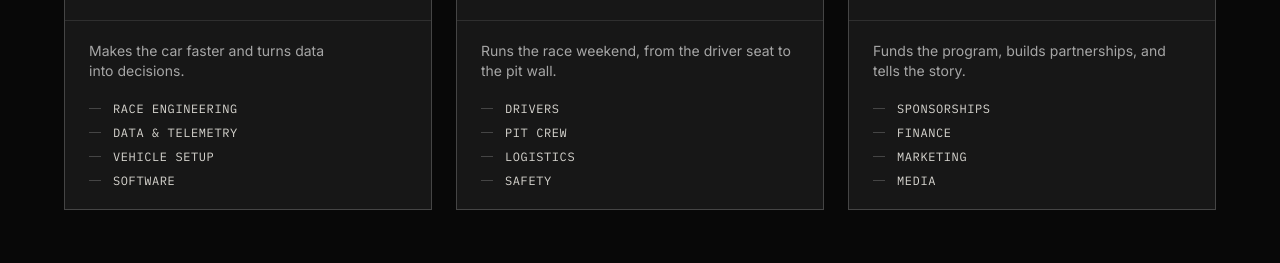
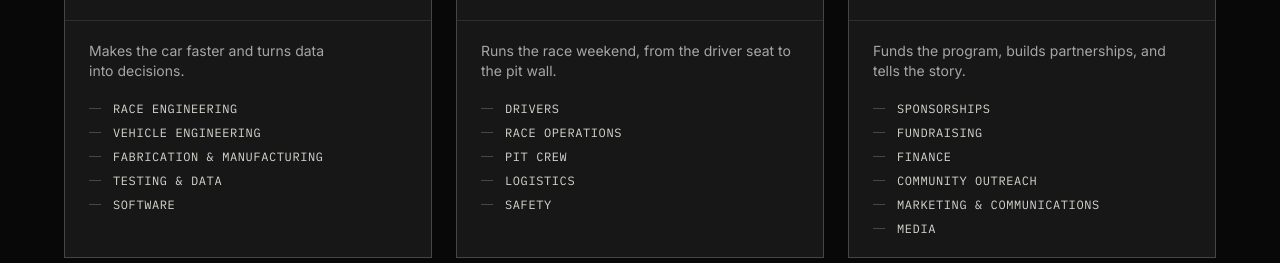
Before and after one commit to co-rtex/madtownracing-website, a Next.js app: page /team in a window 1280 px wide. Shown: the part 1200-1463 px from the top of the page. Built offline with nearby package versions, Linux system fonts and the light colour scheme; no server answers; a web font is replaced by a local one.

Commit message:
Align team structure with club planning materials

```diff
--- a/src/content/team.ts
+++ b/src/content/team.ts
@@ -10,19 +10,32 @@ export const departments: Department[] = [
     id: "technical",
     name: "Technical",
     summary: "Makes the car faster and turns data into decisions.",
-    functions: ["Race Engineering", "Data & Telemetry", "Vehicle Setup", "Software"],
+    functions: [
+      "Race Engineering",
+      "Vehicle Engineering",
+      "Fabrication & Manufacturing",
+      "Testing & Data",
+      "Software",
+    ],
   },
   {
     id: "operations",
     name: "Operations",
     summary: "Runs the race weekend, from the driver seat to the pit wall.",
-    functions: ["Drivers", "Pit Crew", "Logistics", "Safety"],
+    functions: ["Drivers", "Race Operations", "Pit Crew", "Logistics", "Safety"],
   },
   {
     id: "business",
     name: "Business",
     summary: "Funds the program, builds partnerships, and tells the story.",
-    functions: ["Sponsorships", "Finance", "Marketing", "Media"],
+    functions: [
+      "Sponsorships",
+      "Fundraising",
+      "Finance",
+      "Community Outreach",
+      "Marketing & Communications",
+      "Media",
+    ],
   },
 ];
 
```
